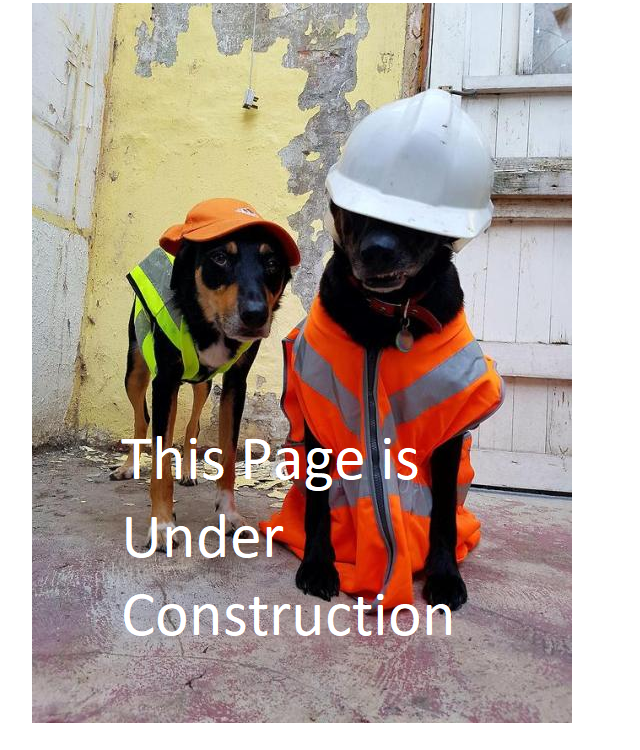
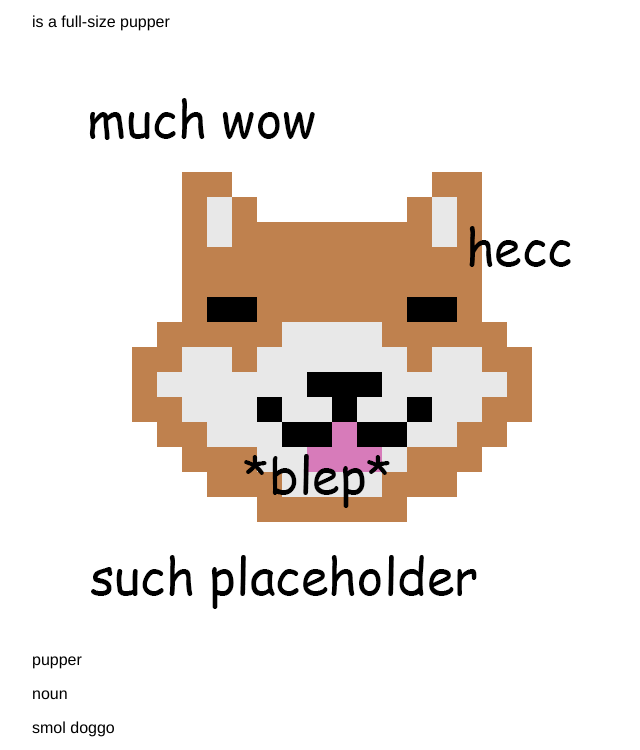
Before and after one commit to Jan-Royce/doggodictionary, a plain HTML site: page index.html in a window 1280 px wide. Shown: the part 87-837 px from the top of the page, without its empty margins (0-640 px from the left). Drawn offline with Linux system fonts and the light colour scheme.

Commit message:
displaying parsed json stuff

```diff
--- a/index.html
+++ b/index.html
@@ -6,15 +6,12 @@
     <meta http-equiv="X-UA-Compatible" content="IE=edge">
     <meta name="viewport" content="width=device-width, initial-scale=1">
     <link rel="shortcut icon" type="image/png" href="assets/favicon.ico">
-
-    <!-- import the webpage's stylesheet -->
     <link rel="stylesheet" href="style.css">
-
-    <!-- import the webpage's javascript file -->
     <script src="script.js" defer></script>
   </head>
   <body>
-    <h1>Woof!</h1>
-    <img src="assets/wip.png">
+    <div id="main-container">
+
+    </div>
   </body>
 </html>
--- a/script.js
+++ b/script.js
@@ -3,9 +3,29 @@ let doggo_json = "assets/doggo.json";
 
 function displayDoggoData(d)
 {
+  let container = document.querySelector('#main-container');
   for(i=0;i<d.length;i++)
   {
+    let entry = document.createElement('div');
+    entry.className = "entry";
+    let word = document.createElement('span');
+    word.className = "entry-word";
+    word.textContent = d[i].word;
+    let pos = document.createElement('p');
+    pos.className = "entry-pos";
+    pos.textContent = d[i].pos;
+    let def = document.createElement('p');
+    def.className = "entry-definition";
+    def.textContent = d[i].definition;
+    let img = document.createElement('img');
+    img.className = "entry-image";
+    img.src = d[i].image;
 
+    entry.appendChild(word);
+    entry.appendChild(pos);
+    entry.appendChild(def);
+    entry.appendChild(img);
+    container.appendChild(entry);
   }
 }
 
@@ -14,9 +34,7 @@ async function getDoggoData()
   const response = await fetch(doggo_json);
   const data = await response.json();
 
-  console.log(data);
-  console.log(data.length);
-  console.log(data[0]);
+  displayDoggoData(data);
 }
 
 getDoggoData();
```
